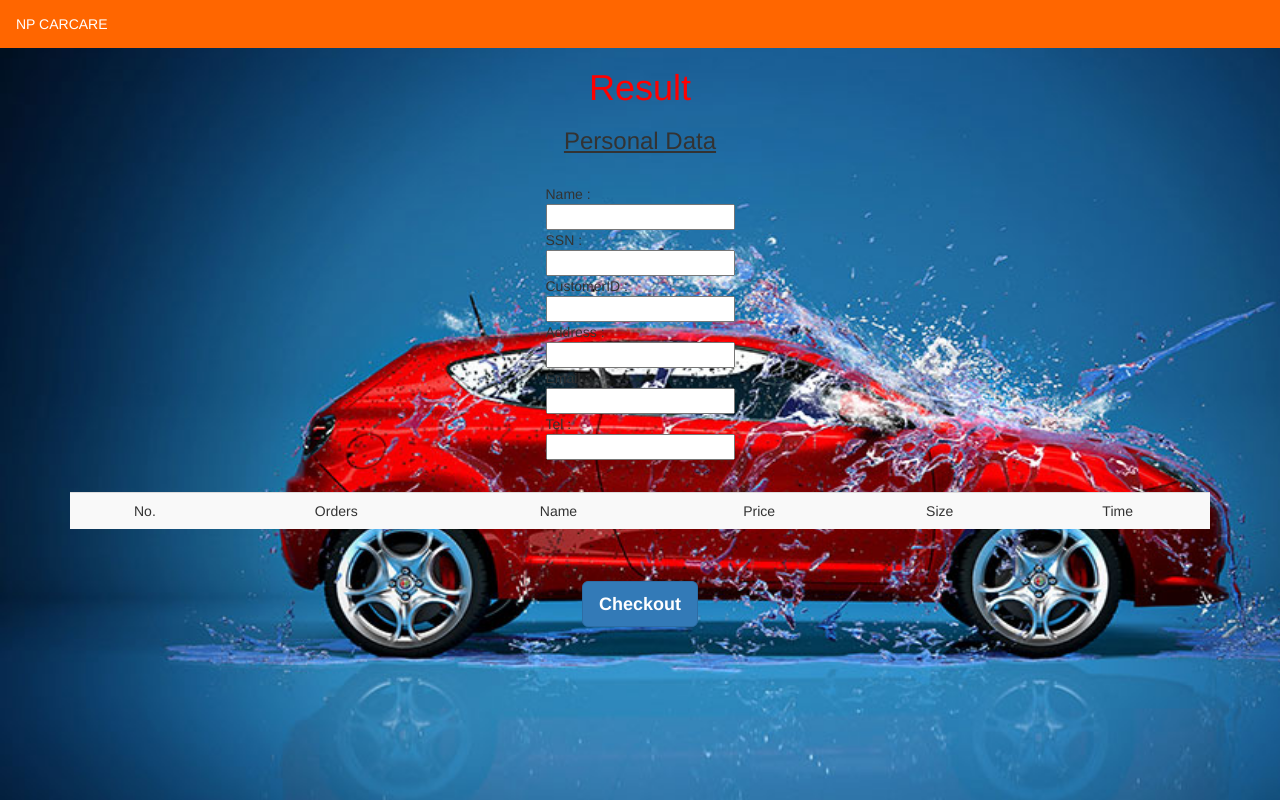
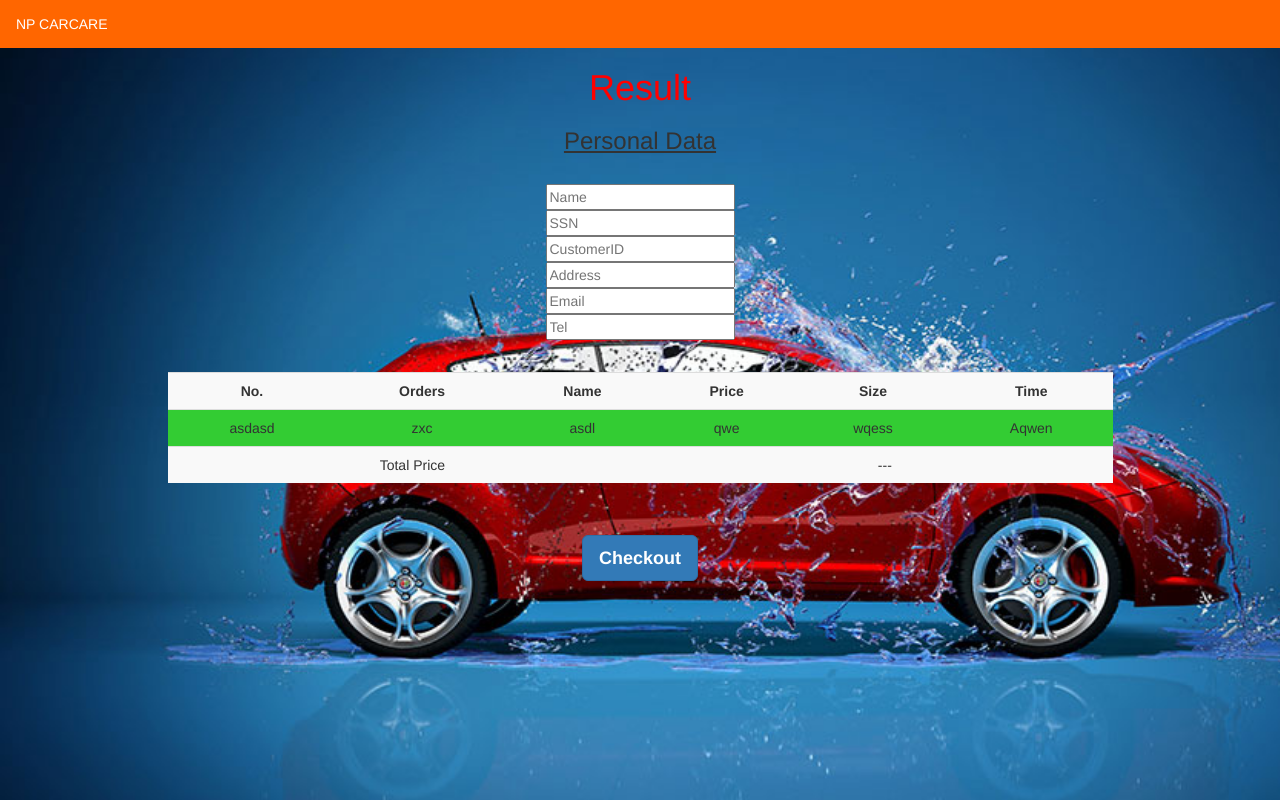
Before and after one commit to 4R7Jirayu/Project-w, a PHP site: page /confirmOrder.php in a window 1280 px wide. Run offline with PHP 8.4, Linux system fonts and the light colour scheme; some libraries are stand-ins or nearby versions.

Commit message:
แก้ form confirmOrder สุดท้าย

```diff
--- a/confirmOrder.php
+++ b/confirmOrder.php
@@ -18,6 +18,12 @@ div{
 span{
     text-align: justify;
 }
+th{
+	text-align: center;
+}
+td{
+	text-align: center;
+}
 </style>
 <center>
 <div class="div">
@@ -25,39 +31,49 @@ span{
 </div>
 <div>
 <h3 style="text-decoration: underline">Personal Data</h3><br>
-<span style="display:inline-block">Name :<br>
-<input type=text name=foo id=foo />
+<span style="display:inline-block">
+<input type=text name=foo id=foo placeholder=Name>
 </span><br>
-<span style="display:inline-block">SSN :<br>
-<input type=text name=bar id=bar />
+<span style="display:inline-block">
+<input type=text name=bar id=bar placeholder=SSN>
 </span><br>
-<span style="display:inline-block">CustomerID :<br>
-<input type=text name=bar id=bar />
+<span style="display:inline-block">
+<input type=text name=bar id=bar placeholder=CustomerID>
 </span><br>
-<span style="display:inline-block">Address :<br>
-<input type=text name=bar id=bar />
+<span style="display:inline-block">
+<input type=text name=bar id=bar placeholder=Address>
 </span><br>
-<span style="display:inline-block">Email :<br>
-<input type=text name=bar id=bar />
+<span style="display:inline-block">
+<input type=text name=bar id=bar placeholder=Email>
 </span><br>
-<span style="display:inline-block">Tel :<br>
-<input type=text name=bar id=bar />
+<span style="display:inline-block">
+<input type=text name=bar id=bar placeholder=Tel>
 </span>
 </div>
 
 <div class="container">
 	<div class="row">
-	 <div class="col-md-12 ">
+	 <div class="col-md-10 col-md-offset-1">
 	 <div class="table-responsive">
-	 <table id="mytable" class="table table-boarded table-striped">
-	  <tr class="text-center">
-	  <td>No.</td>
-	  <td>Orders</td>
-	  <td>Name</td>
-	  <td>Price</td>
-	  <td>Size</td>
-	  <td>Time</td>
+	 <table id="mytable" class="table table-striped" style="background-color:#33CC33">
+	  <tr>
+	  <th>No.</th>
+	  <th>Orders</th>
+	  <th>Name</th>
+	  <th>Price</th>
+	  <th>Size</th>
+	  <th>Time</th>
 	  </tr>
+	  <td>asdasd</td>
+	  <td>zxc</td>
+	  <td>asdl</td>
+	  <td>qwe</td>
+	  <td>wqess</td>
+	  <td>Aqwen</td>
+	  <tr>
+	<td colspan="3">Total Price</td>
+    <td colspan="3">---</td>
+  		</tr>
      </table>
     </div>
     </div>
```
